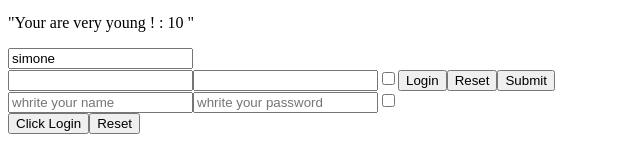
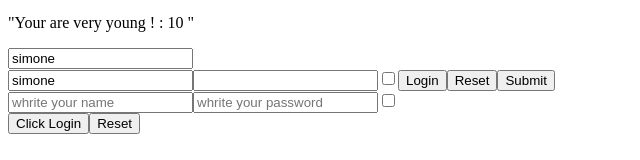
Before and after one commit to Simonedamb/React-exercises, a React (Create React App) app: page / in a window 1280 px wide. Shown: the part 201-361 px from the top of the page, without its empty margins (0-640 px from the left). Built offline with nearby package versions, Linux system fonts and the light colour scheme.

Commit message:
forms-05.

```diff
--- a/src/UncontrolledLogin.js
+++ b/src/UncontrolledLogin.js
@@ -15,15 +15,15 @@ export class UcontrolledLogin extends React.Component {
     });
   };
   handleLogIn = () => {
-    this._formRef.current.elements.username.value = "simone";
-    this._formRef.current.elements.password.value = "hello345";
-    this._formRef.current.elements.remeber.checked = true;
+    this._formRef.current.elements.username.value = "";
+    this._formRef.current.elements.password.value = "";
+    this._formRef.current.elements.remeber.checked = false;
   };
   render() {
     return (
       <div>
         <form ref={this._formRef} onSubmit={this.handleFormSubmit}>
-          <input name="username" defaultValue="" />
+          <input name="username" defaultValue="simone" />
           <input name="password" type="password" />
           <input name="remember" type="checkbox" />
 
```
